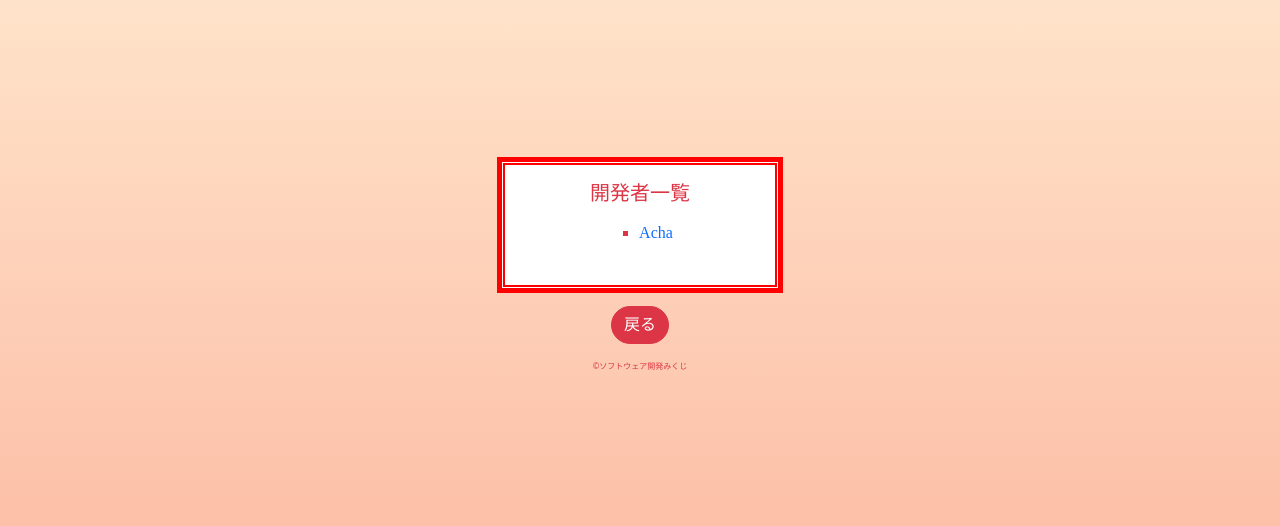
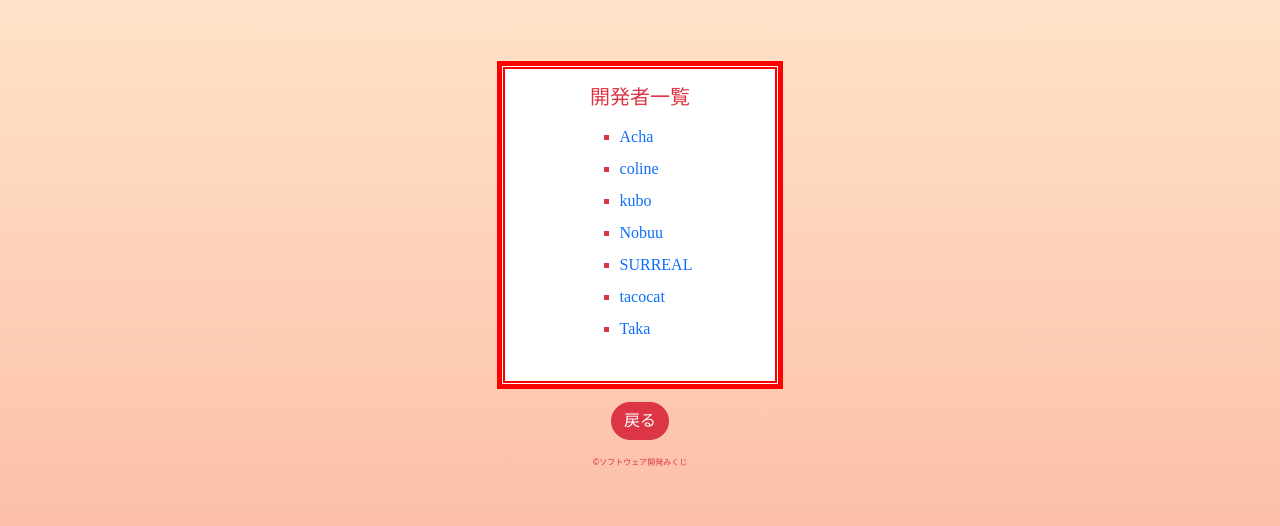
Before and after one commit to Acha0203/SW_Dev_Omikuji, a plain HTML site: page developers.html in a window 1280 px wide. Shown: the part 134-660 px from the top of the page. Drawn offline with nearby package versions, Linux system fonts and the light colour scheme; a web font is replaced by a local one.

Commit message:
Added developer names to the developers page

```diff
--- a/developers.html
+++ b/developers.html
@@ -39,6 +39,28 @@
           <li class="pb-2">
             <a href="https://twitter.com/Acha_for_CS" target="blank">Acha</a>
           </li>
+          <li class="pb-2">
+            <a href="https://twitter.com/coline82532931" target="blank"
+              >coline</a
+            >
+          </li>
+          <li class="pb-2">
+            <a href="https://twitter.com/bookkuun" target="blank">kubo</a>
+          </li>
+          <li class="pb-2">
+            <a href="https://twitter.com/ksksdtp10" target="blank">Nobuu</a>
+          </li>
+          <li class="pb-2">
+            <a href="https://twitter.com/take8383" target="blank">SURREAL</a>
+          </li>
+          <li class="pb-2">
+            <a href="https://twitter.com/hirohamu0222" target="blank"
+              >tacocat</a
+            >
+          </li>
+          <li class="pb-2">
+            <a href="https://twitter.com/o_takahir" target="blank">Taka</a>
+          </li>
         </ul>
       </div>
       <div class="mb-3">
```
